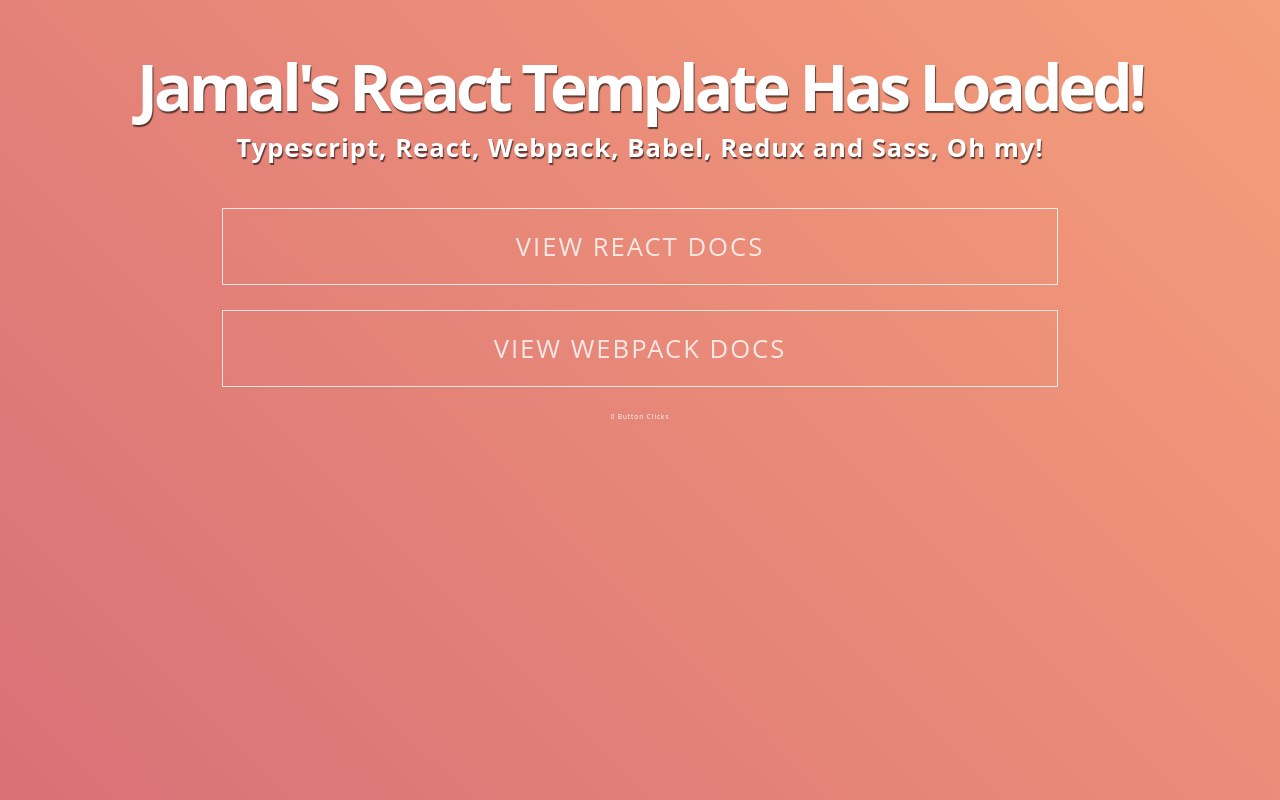
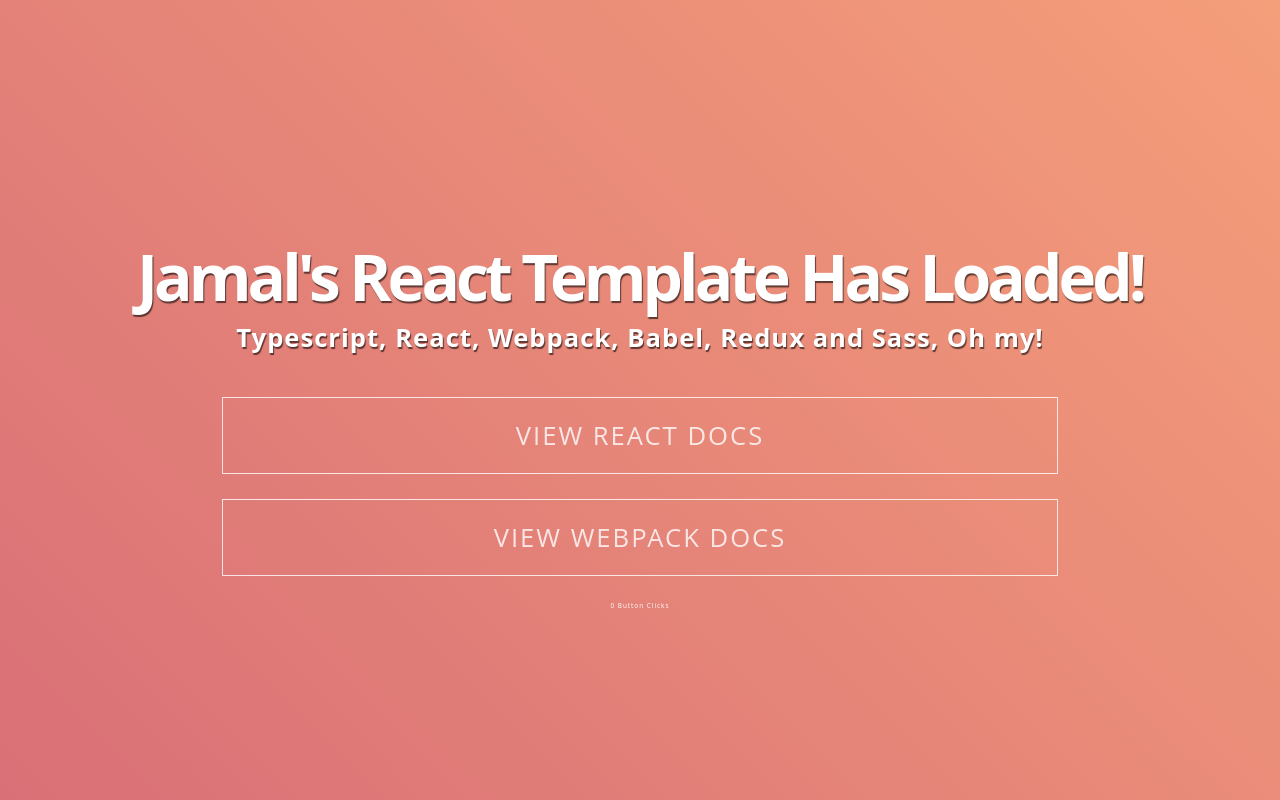
Before and after one commit to jamalmoir/Typescript-React-Webkit-Babel-Redux-Sass-Template, a React app: page / in a window 1280 px wide. Built offline with nearby package versions, Linux system fonts and the light colour scheme.

Commit message:
Fix up some scss

```diff
--- a/src/components/Button/Button.scss
+++ b/src/components/Button/Button.scss
@@ -3,9 +3,7 @@
   background: transparent;
   border: 1px solid #fff;
   opacity: 0.8;
-  margin: 25px auto;
   padding: 20px 40px;
-  width: 75%;
   color: #ffffff;
   text-align: center;
   font-family: "Open Sans", sans-serif;
--- a/src/pages/app/app.scss
+++ b/src/pages/app/app.scss
@@ -2,11 +2,6 @@
   width: 100%;
   height: 100%;
   display: flex;
-  flex: 1;
-  flex-direction: column;
-  align-items: center;
-  justify-content: center;
-  text-align: center;
 }
 
 html, body, #root {
--- a/src/pages/home/home.scss
+++ b/src/pages/home/home.scss
@@ -1,6 +1,10 @@
 .home {
   display: flex;
   flex: 1;
+  flex-direction: column;
+  align-items: center;
+  justify-content: center;
+  text-align: center;
   padding: 0 50px;
 
   h1 {
@@ -27,4 +31,9 @@
       font-size: 0.4em;
   }
 
+  .Button {
+    margin: 25px auto;
+    width: 75%;
+  }
+
 }
```
